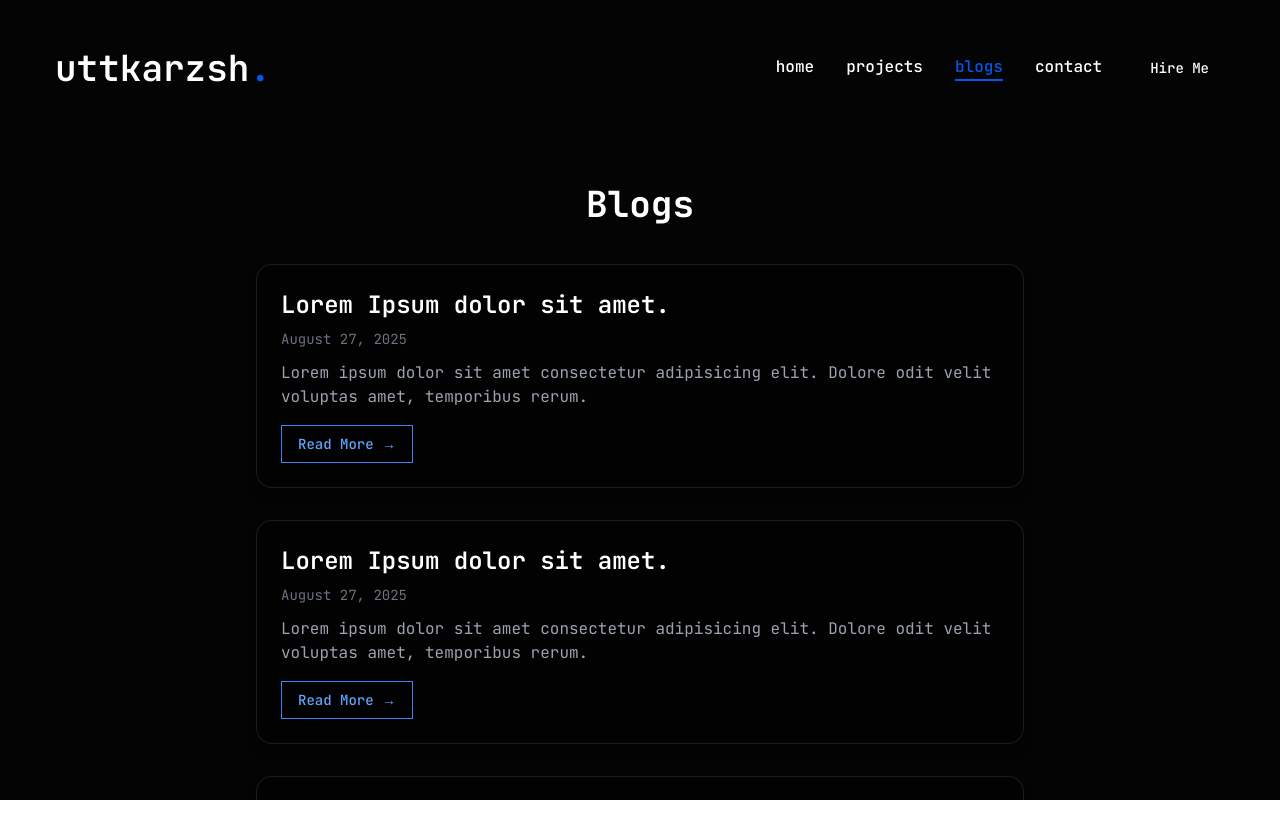
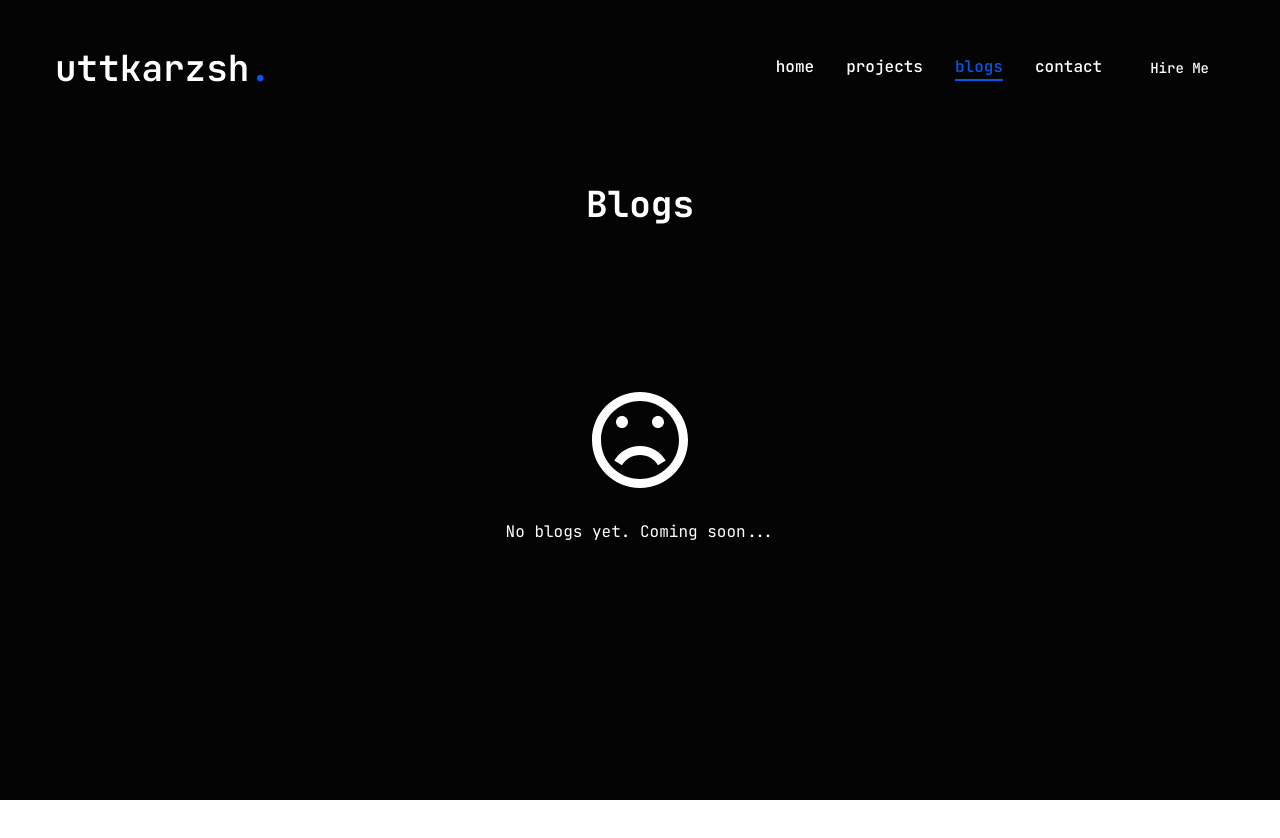
Before and after one commit to uttkarzsh/uttkarzsh.github.io, a Next.js app: page /blogs in a window 1280 px wide. Shown: the top 838 px of the page. Built offline with nearby package versions, Linux system fonts and the light colour scheme.

Commit message:
basic structure complete

```diff
--- a/public/blogs/blogs.tsx
+++ b/public/blogs/blogs.tsx
@@ -1,31 +1,19 @@
-export const blogs = [
+interface Blog{
+    title: string,
+    date: string,
+    description: string,
+    link: string
+}
+
+
+export const blogs : Blog[ ]= [
+    /*
     {
       title: "Lorem Ipsum dolor sit amet.",
       date: "August 27, 2025",
       description:
         "Lorem ipsum dolor sit amet consectetur adipisicing elit. Dolore odit velit voluptas amet, temporibus rerum.",
       link: "/blogs/lorem-ipsum",
-    },
-    {
-      title: "Lorem Ipsum dolor sit amet.",
-      date: "August 27, 2025",
-      description:
-        "Lorem ipsum dolor sit amet consectetur adipisicing elit. Dolore odit velit voluptas amet, temporibus rerum.",
-      link: "/blogs/lorem-ipsum",
-    },
-    {
-      title: "Lorem Ipsum dolor sit amet.",
-      date: "August 27, 2025",
-      description:
-        "Lorem ipsum dolor sit amet consectetur adipisicing elit. Dolore odit velit voluptas amet, temporibus rerum.",
-      link: "/blogs/lorem-ipsum",
-    },
-    {
-      title: "Lorem Ipsum dolor sit amet.",
-      date: "August 27, 2025",
-      description:
-        "Lorem ipsum dolor sit amet consectetur adipisicing elit. Dolore odit velit voluptas amet, temporibus rerum.",
-      link: "/blogs/lorem-ipsum",
-    },
-
+    }
+    */
   ];
--- a/src/app/blogs/page.tsx
+++ b/src/app/blogs/page.tsx
@@ -1,4 +1,5 @@
 import {blogs} from "./../../../public/blogs/blogs";
+import { ImSad } from "react-icons/im";
 
 export default function Blogs() {
 
@@ -6,7 +7,7 @@ export default function Blogs() {
     <section className="min-h-screen px-4 sm:px-6 lg:px-12 py-12 text-white">
       <h1 className="text-3xl sm:text-4xl font-bold mb-10 text-center">Blogs</h1>
       <div className="flex flex-col gap-8 max-w-3xl mx-auto">
-        {blogs.map((blog, index) => (
+        {blogs.length === 0 ? (<div className="flex flex-col items-center mt-32"><ImSad className="text-8xl mb-8"/><p className="text-center">No blogs yet. Coming soon...</p></div>) : (blogs.map((blog, index) => (
           <div
             key={index}
             className="bg-black/40 border border-white/10 rounded-2xl shadow-lg p-4 sm:p-6 hover:scale-[1.02] transition-transform duration-300"
@@ -21,7 +22,7 @@ export default function Blogs() {
               Read More →
             </a>
           </div>
-        ))}
+        )))}
       </div>
     </section>
   );
--- a/src/app/contact/page.tsx
+++ b/src/app/contact/page.tsx
@@ -6,7 +6,7 @@ export default function Contact() {
       {/* Social Links */}
       <div className="flex justify-center gap-6 mb-12">
         <a
-          href="https://github.com/yourusername"
+          href="https://github.com/uttkarzsh"
           target="_blank"
           rel="noopener noreferrer"
           className="p-3 border border-white/20 rounded-full hover:border-blue-500 hover:text-blue-400 transition"
@@ -14,7 +14,7 @@ export default function Contact() {
           <i className="fab fa-github text-xl"></i>
         </a>
         <a
-          href="https://linkedin.com/in/yourusername"
+          href="https://linkedin.com/in/uttkarsh-pawan"
           target="_blank"
           rel="noopener noreferrer"
           className="p-3 border border-white/20 rounded-full hover:border-blue-500 hover:text-blue-400 transition"
@@ -22,7 +22,7 @@ export default function Contact() {
           <i className="fab fa-linkedin text-xl"></i>
         </a>
         <a
-          href="https://x.com/yourusername"
+          href="https://x.com/uttkarzsh"
           target="_blank"
           rel="noopener noreferrer"
           className="p-3 border border-white/20 rounded-full hover:border-blue-500 hover:text-blue-400 transition"
```
Also changed, not shown: public/projects/projects.tsx (+15 -1 lines), public/assets/ecrecover.png (added), public/assets/merkleairdrop.png (added).
